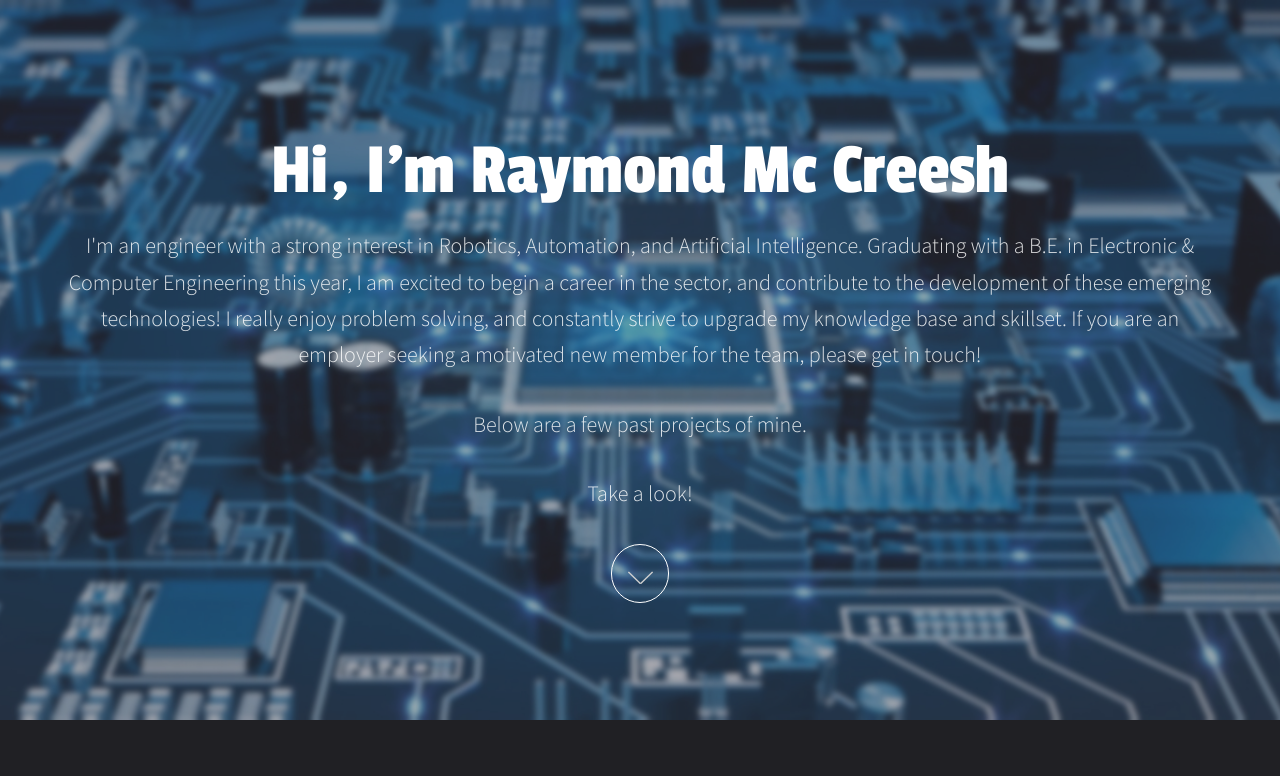
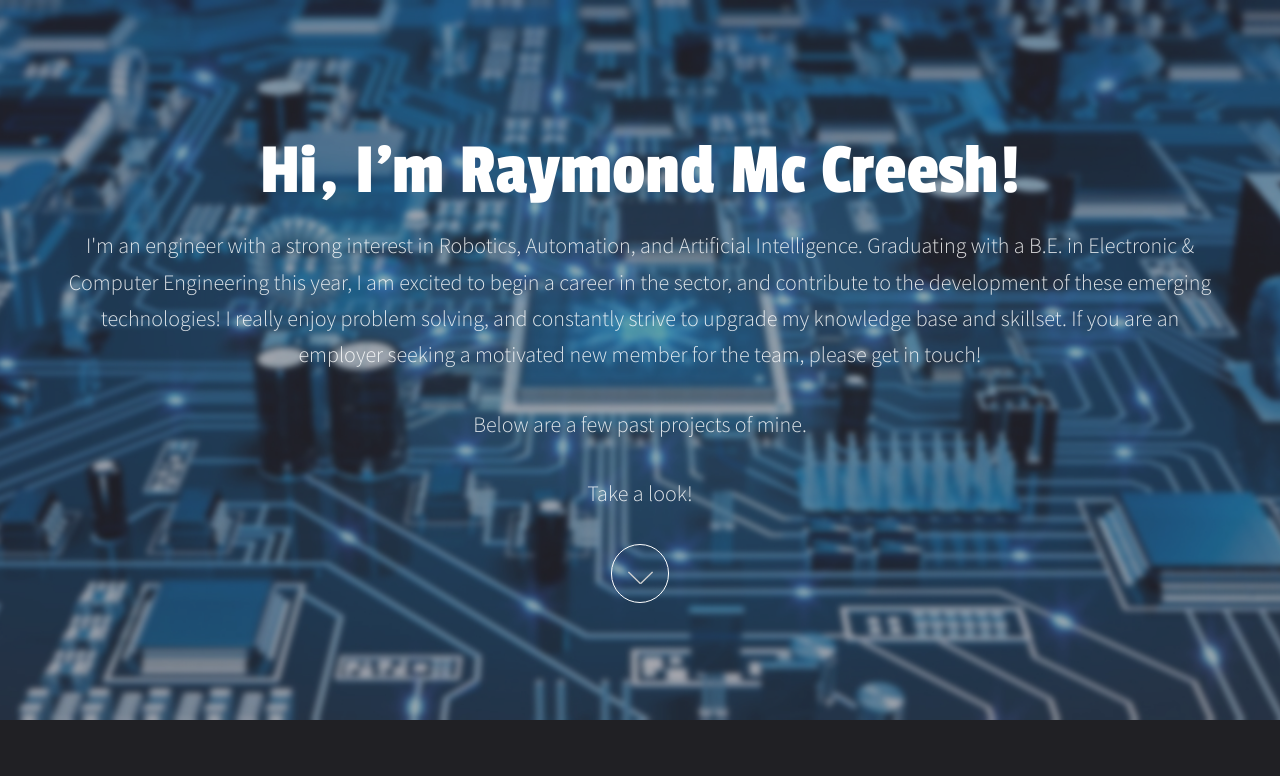
Before and after one commit to RaymondMcCreesh/RaymondMcCreesh.github.io, a plain HTML site: page index.html in a window 1280 px wide. Shown: the top 776 px of the page. Drawn offline with Linux system fonts and the light colour scheme.

Commit message:
Add files via upload

```diff
--- a/index.html
+++ b/index.html
@@ -14,7 +14,7 @@
 				<section id="banner" data-video="images/banner">
 					<div class="inner">
 						<header>
-							<h1>Hi, I'm Raymond Mc Creesh</h1>
+							<h1>Hi, I'm Raymond Mc Creesh!</h1>
 							<p>I'm an engineer with a strong interest in Robotics, Automation, and Artificial Intelligence.
 							 Graduating with a B.E. in Electronic & Computer Engineering this year, I am excited to begin a career in the sector, and contribute to the development of these emerging technologies!
 							I really enjoy problem solving, and constantly strive to upgrade my knowledge base and skillset. If you are an employer seeking a motivated new member for the team, please get in touch!<br />
```
